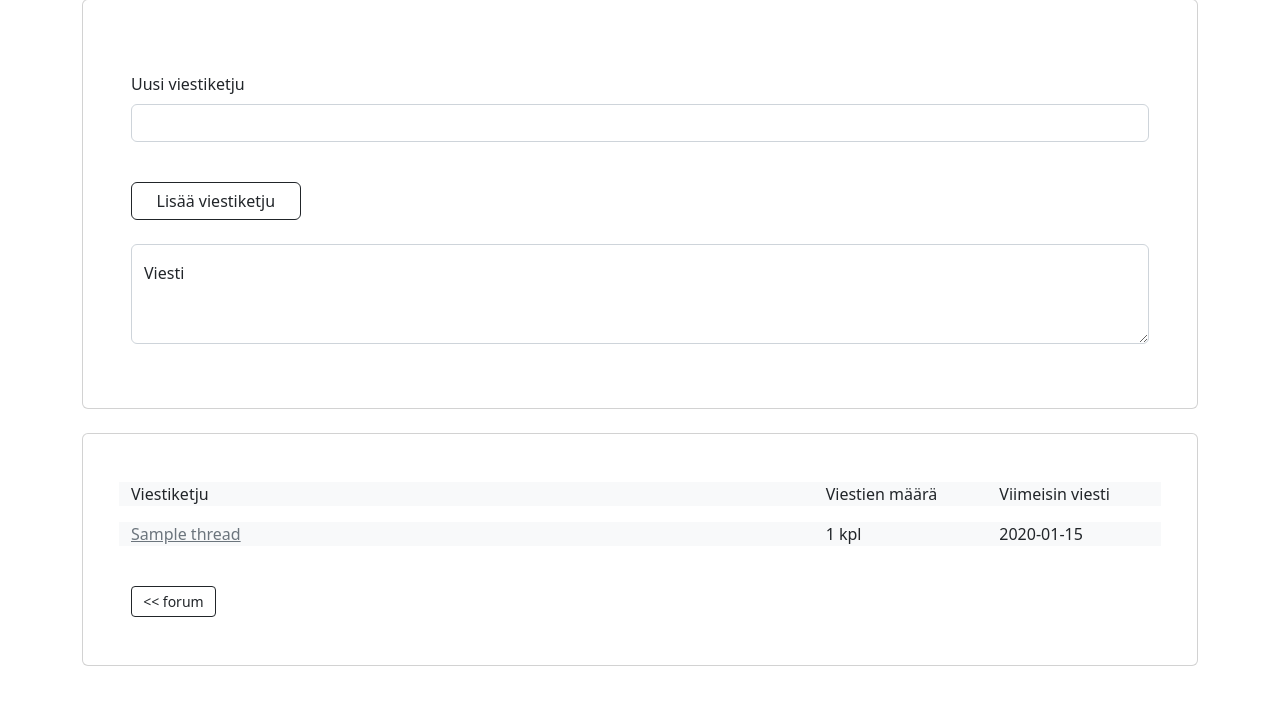
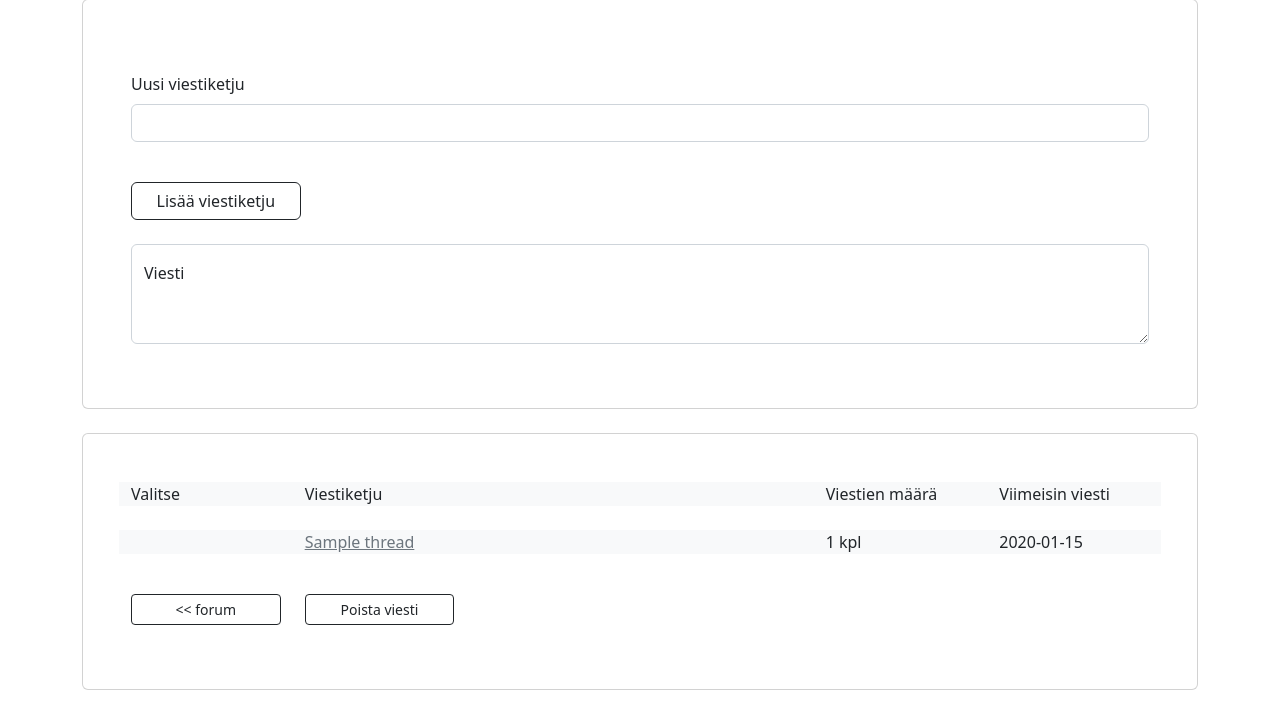
Before and after one commit to pekkalin/tsoha, a Flask app: template templates/threads.html in a window 1280 px wide. Shown: the part 81-800 px from the top of the page. Run offline with Flask 2, Linux system fonts and the light colour scheme; the template is opened without the code that fills it: most values are stand-ins (such as "Sample title", 1, 10 or a date in 2020); parts of the project's set-up code (start-up, migrations or seed data) failed here and were passed over.

Commit message:
messages layout change

```diff
--- a/app.py
+++ b/app.py
@@ -207,12 +207,13 @@ def new_message():
     thread_id = request.form['thread_id']
     content = request.form['message']
     topic_id = request.form['topic_id']
+    print(len(content))
 
     if len(content) < 1:
         flash("Viesti ei voi olla tyhjä!", category='add_error')
         return redirect(url_for('message', thread_id=thread_id, topic_id=topic_id))
 
-    message = Message(thread_id=thread_id, content=content,
+    message = Message(thread_id=thread_id, content=content.strip(),
                       created="", created_by=current_user.id, updated="")
     service.add_message(message)
 
@@ -249,8 +250,8 @@ def admin():
 @app.route("/message/remove", methods=['POST'])
 @login_required
 def remove_messages():
-    print(request.form.getlist('removable_messages'))
     removables = request.form.getlist('removable_messages')
+
     thread_id = request.form['thread_id']
     topic_id = request.form['topic_id']
 
@@ -269,5 +270,18 @@ def remove_messages():
         return redirect(url_for('message', thread_id=thread_id, topic_id=topic_id))
 
 
+@app.route("/thread/remove", methods=['POST'])
+@login_required
+def remove_threads():
+    removables = request.form.getlist('removable_threads')
+    print(removables)
+
+    if len(removables) == 0:
+        flash("Valitse poistettavat viestiketjut!", category='remove_error')
+    else:
+        return redirect(url_for('thread', topic=request.form['topic_id']))
+    # TODO removing..
+
+
 if __name__ == "__main__":
     app.run(debug=True)
--- a/model.py
+++ b/model.py
@@ -1,5 +1,4 @@
 from collections import namedtuple
-from threading import Thread
 
 Topic = namedtuple(
     "Topic", "topic_name restricted_access created created_by updated")
--- a/schema.sql
+++ b/schema.sql
@@ -45,7 +45,7 @@ CREATE TABLE threads (
 
 CREATE TABLE messages (
     id serial PRIMARY KEY,
-    thread_id INT REFERENCES threads(id),
+    thread_id INT REFERENCES threads(id) ON DELETE CASCADE,
     content VARCHAR (500),
     created TIMESTAMP DEFAULT NOW(),
     created_by INT REFERENCES users(id),
--- a/service.py
+++ b/service.py
@@ -1,6 +1,6 @@
 from datetime import datetime
 
-from sqlalchemy import bindparam, text
+from sqlalchemy import text
 
 from app import db
 from model import Message, MThread, Topic
--- a/templates/navbaar.html
+++ b/templates/navbaar.html
@@ -28,6 +28,11 @@
                 </li>
                 {% endif %}
             </ul>
+            {% if current_user.is_authenticated %}
+            <span class="navbar-text">
+                <b>{{ current_user.username}}</b>
+            </span>
+            {% endif %}
             <!--
             <form class="d-flex" role="search">
                 <input class="form-control me-2" type="search" placeholder="Search" aria-label="Search">
--- a/templates/threads.html
+++ b/templates/threads.html
@@ -33,14 +33,22 @@
     <div class="card-body p-5">
         <thead>
             <div class="row mb-3">
-                <div class="col-md-8 bg-light">Viestiketju</div>
+                <div class="col-md-2 bg-light">Valitse</div>
+                <div class="col-md-6 bg-light">Viestiketju</div>
                 <div class="col-md-2 bg-light">Viestien määrä</div>
                 <div class="col-md-2 bg-light">Viimeisin viesti</div>
             </div>
         </thead>
+        <form action="{{url_for('remove_threads')}}" method="post" class="mb-3 mt-md-4">
             {% for thread in threads %}
             <div class="row mb-3">
-            <div class="col-md-8 bg-light">
+                <div class="col-md-2 bg-light">
+                    {% if current_user.is_admin %}
+                    <input class="form-check-input" type="checkbox" value={{thread.id}} id="remove"
+                        name="removable_threads">
+                    {% endif %}
+                </div>
+                <div class="col-md-6 bg-light">
                     <a href="{{url_for('message',thread_id=thread.id, topic_id=topic_id)}}" class="text-secondary">{{
                         thread.title }}</a>
                 </div>
@@ -55,9 +63,16 @@
             </div>
             {% endfor %}
             <br />
-        <div class="d-grid col-1">
+            <div class="row mb-3">
+                <div class="d-grid col-2">
                     <a class="btn btn-sm btn-outline-dark" href="{{url_for('topic')}}" role="button">&lt;&lt; forum</a>
                 </div>
+                <div class="d-grid col-2">
+                    <button class="btn btn-sm btn-outline-dark" type="submit">Poista viesti</button>
+                </div>
+            </div>
+            <input type="hidden" id="topic_id" name="topic_id" value={{topic_id}} />
+        </form>
     </div>
 </div>
 {% endif %}
```
Also changed, not shown: templates/messages.html (+25 -5 lines). Lines whose indentation alone changed are shown as unchanged.
